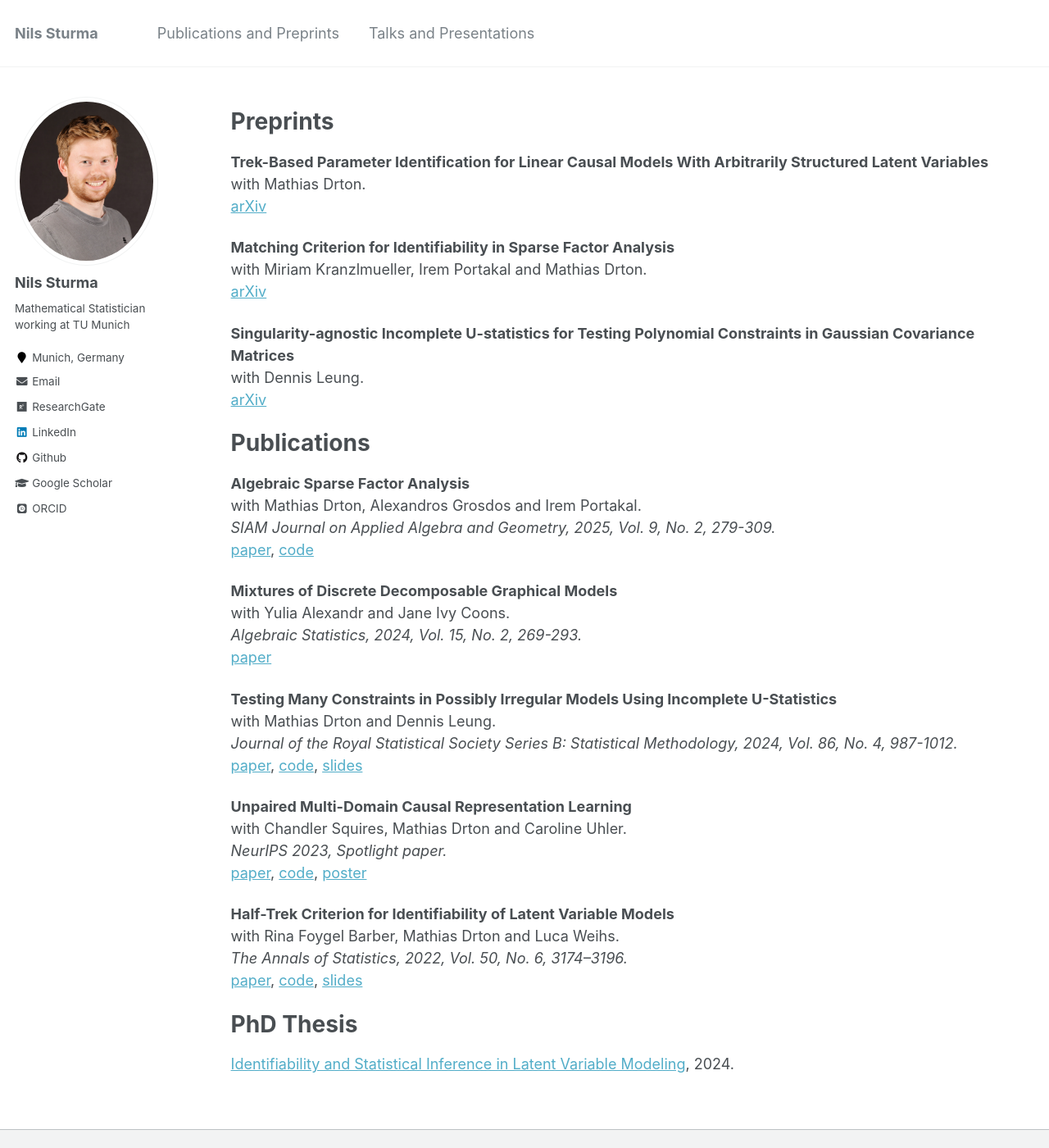
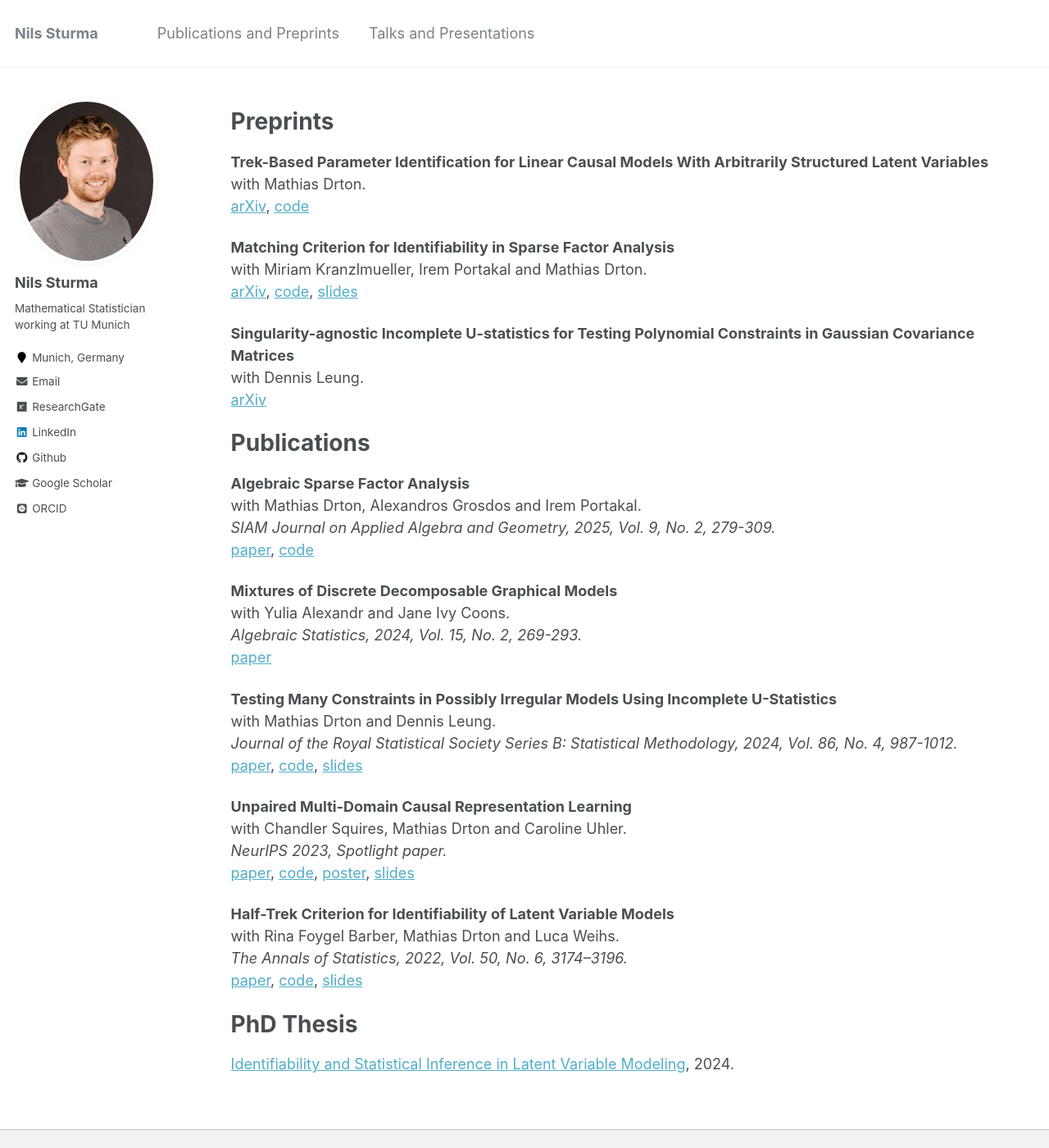
Before and after one commit to NilsSturma/nilssturma.github.io, a Jekyll site: the page built from _pages/publications.md, in a window 1280 px wide and 1400 px high. Shown: the whole window at 82% size. Built offline with Jekyll 4.4.1, drawn with Linux system fonts in a browser that asks for light colours; some web fonts are replaced.

Commit message:
added links to slides and code

```diff
--- a/_pages/publications.md
+++ b/_pages/publications.md
@@ -19,11 +19,11 @@ author_profile: true
 
 **Trek-Based Parameter Identification for Linear Causal Models With Arbitrarily Structured Latent Variables** \
 with Mathias Drton. \
-[arXiv](https://arxiv.org/abs/2507.18170)
+[arXiv](https://arxiv.org/abs/2507.18170), [code](https://github.com/NilsSturma/LSC)
 
 **Matching Criterion for Identifiability in Sparse Factor Analysis** \
 with Miriam Kranzlmueller, Irem Portakal and Mathias Drton. \
-[arXiv](http://arxiv.org/abs/2502.02986)
+[arXiv](http://arxiv.org/abs/2502.02986), [code](https://github.com/MiriamKranzlmueller/id-factor-analysis), [slides](https://nilssturma.github.io/files/Dublin_Nils_Handout.pdf)
 
 **Singularity-agnostic Incomplete U-statistics for Testing Polynomial Constraints in Gaussian Covariance Matrices** \
 with Dennis Leung. \
@@ -50,7 +50,7 @@ with Mathias Drton and Dennis Leung. \
 **Unpaired Multi-Domain Causal Representation Learning** \
 with Chandler Squires, Mathias Drton and Caroline Uhler. \
 *NeurIPS 2023, Spotlight paper.* \
-[paper](https://papers.nips.cc/paper_files/paper/2023/hash/6c8985579293e0209bdaa4f21bb1d237-Abstract-Conference.html), [code](https://github.com/NilsSturma/multi-domain-crl), [poster](https://nilssturma.github.io/files/multi_domain_crl.pdf)
+[paper](https://papers.nips.cc/paper_files/paper/2023/hash/6c8985579293e0209bdaa4f21bb1d237-Abstract-Conference.html), [code](https://github.com/NilsSturma/multi-domain-crl), [poster](https://nilssturma.github.io/files/multi_domain_crl.pdf), [slides](https://nilssturma.github.io/files/presentation_Tuebingen.pdf)
 
 **Half-Trek Criterion for Identifiability of Latent Variable Models** \
 with Rina Foygel Barber, Mathias Drton and Luca Weihs. \
```
